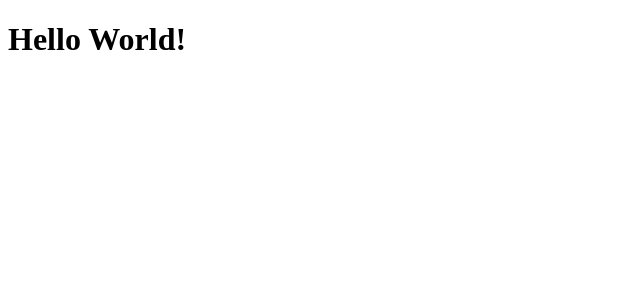
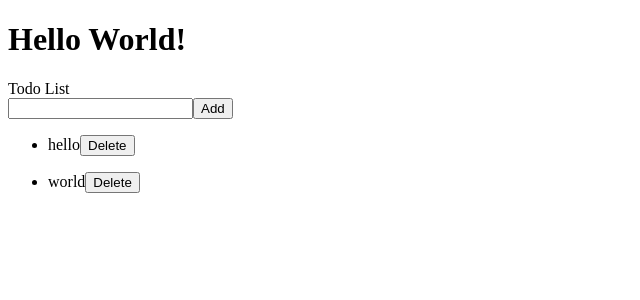
Before and after one commit to wtong2017/vue-template, a Vue app: page / in a window 1280 px wide. Shown: the top 300 px of the page, without its empty margins (0-640 px from the left). Built offline with nearby package versions, Linux system fonts and the light colour scheme.

Commit message:
add sample component i.e. todo list

```diff
--- a/src/App.vue
+++ b/src/App.vue
@@ -1,5 +1,16 @@
 <template>
   <div>
     <h1>Hello World!</h1>
+    <Todo></Todo>
   </div>
 </template>
+
+<script>
+import Todo from './components/Todo.vue'
+
+export default {
+    components: {
+        Todo,
+    }
+}
+</script>
--- /dev/null
+++ b/src/components/Todo.vue
@@ -0,0 +1,32 @@
+<template>
+    <div>
+        <div>Todo List</div>
+        <input type="text" v-model="todo">
+        <button @click="addItem">Add</button>
+        <ul v-for="(todo, i) in todos" :key="i">
+            <li>{{ todo }}<button @click="removeItem(i)">Delete</button></li>
+        </ul>
+    </div>
+</template>
+
+<script>
+export default {
+    data() {
+        return {
+            todo: '',
+            todos: ['hello', 'world']
+        }
+    },
+    methods: {
+        addItem() {
+            if (this.todo.length > 0) {
+                this.todos.push(this.todo)
+                this.todo = ''
+            }
+        },
+        removeItem(i) {
+            this.todos.splice(i, 1)
+        }
+    }
+}
+</script>
```
